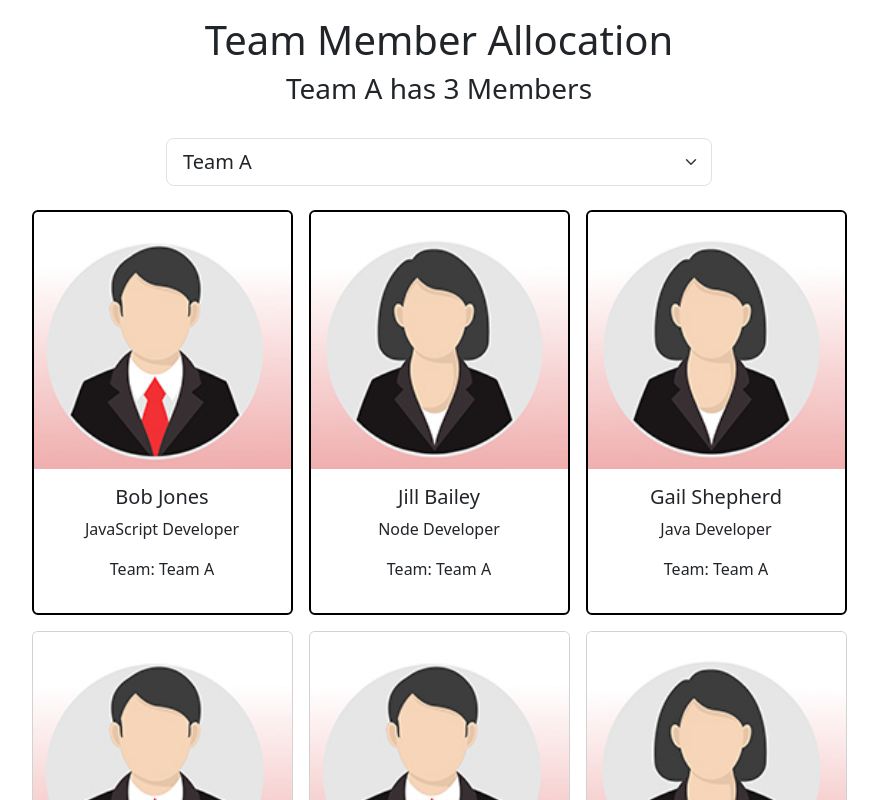
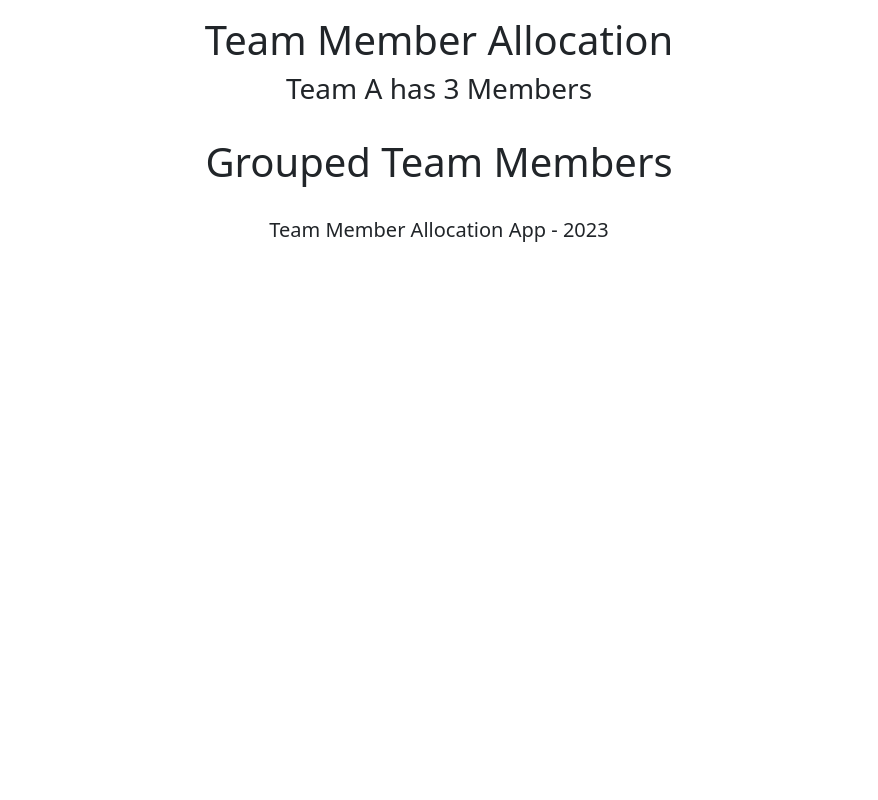
Before and after one commit to danieldegirmenci/team-member-allocation-app-react-fcc, a React (Vite) app: page /GroupedTeamMembers in a window 1280 px wide. Shown: the top 800 px of the page, without its empty margins (201-1079 px from the left). Built offline with nearby package versions, Linux system fonts and the light colour scheme.

Commit message:
learning router, bugs fixed

```diff
--- a/package.json
+++ b/package.json
@@ -19,6 +19,7 @@
     "bootstrap": "^5.3.1",
     "react": "^18.0.0",
     "react-dom": "^18.0.0",
+    "react-router-dom": "^6.15.0",
     "vite": "^2.9.5"
   }
 }
--- a/src/App.jsx
+++ b/src/App.jsx
@@ -3,7 +3,9 @@
 import Header from "./Header.jsx";
 import Footer from "./Footer.jsx";
 import Employees from "./Employees";
+import GroupedTeamMembers from "./GroupedTeamMembers"
 import { useState, useEffect } from "react";
+import { BrowserRouter as Router, Routes, Route } from 'react-router-dom';
 
 
 
@@ -149,17 +151,36 @@
 
 
   return (
-    <main>
+          <Router>
+
       <Header selectedTeam={selectedTeam}
         teamMemberCount={employees.filter((employee) => employee.teamName === selectedTeam).length} />
-      <Employees employees={employees}
-        selectedTeam={selectedTeam}
-        handleEmployeeCardClick={handleEmployeeCardClick}
-        handleTeamSelectionChange={handleTeamSelectionChange}
-      />
+
+
+       <Routes>
+         <Route
+           path="/"
+           element={(
+             <Employees
+               employees={employees}
+               selectedTeam={selectedTeam}
+               handleEmployeeCardClick={handleEmployeeCardClick}
+                handleTeamSelectionChange={handleTeamSelectionChange}/>)}
+           />
+        <Route
+           path="/GroupedTeamMembers"
+           element={<GroupedTeamMembers/>}
+          />
+
+        </Routes>
+
       <Footer />
-    </main>
+                  </Router>
+
+
   );
+
+
 }
 
 export default App;
--- /dev/null
+++ b/src/GroupedTeamMembers.jsx
@@ -0,0 +1,15 @@
+const GroupedTeamMembers = () => {
+  return (
+    <main className="container">
+      <div className="row justify-content-center mt-3 mb-4">
+        <div className="col-8">
+          <h1 >Grouped Team Members</h1>
+
+        </div>
+      </div>
+    </main>
+
+  )
+}
+
+export default GroupedTeamMembers;
```
Also changed, not shown: 1 other file (tests, documents, lock files or other folders).
